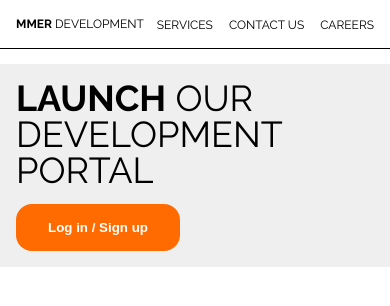
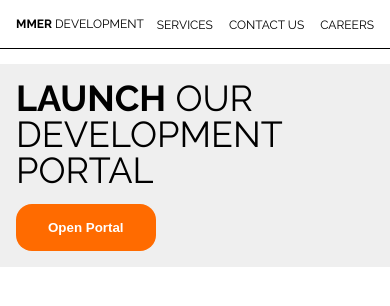
Before and after one commit to andrew60199/MMER-DEVELOPMENT-01, a React (Create React App) app in the folder client/: page / in a window 390 px wide. Shown: the top 306 px of the page. Built offline with nearby package versions, Linux system fonts and the light colour scheme; sample sign-in values are in the browser's storage.

Commit message:
added conditional statement allowing logged in users access the portal if on our website

```diff
--- a/client/src/components/UserEntryForm.js
+++ b/client/src/components/UserEntryForm.js
@@ -105,10 +105,12 @@ const UserEntryForm = () => {
     }
 
     return (
+        <>
+            {(progress !== '') &&
+                    <button className='float-right margin-1111 border-none cursor' onClick={resetStates}>Cancel logging in or signing up</button>
+                }
             <form className='bg-light-grey l-display-container padding-1010'>
-            {(progress !== '') &&
-                <button className='float-right margin-0111 border-none cursor' onClick={resetStates}>Cancel logging in or signing up</button>
-            }
+
                 <label className='block regular large-font margin-0111'>{
                         (progress === 'email' || progress === 'password') && 'ENTER YOUR'
                     }{
@@ -133,7 +135,13 @@ const UserEntryForm = () => {
                     }</label>
                 {(progress === '') &&
                     <>
-                    <button className='margin-0101 padding-1212 border-none bg-sunset-orange white bold cursor border-radius-1' onClick={() => setProgress('email')}>Log in / Sign up</button>
+                        {Auth.loggedIn() ? (
+                            <Link to='/portal'>
+                                <button className={nextButtonClasses + ' margin-0101'}>Open Portal</button>
+                            </Link>
+                        ) : (
+                            <button className={nextButtonClasses + ' margin-0101'} onClick={() => setProgress('email')}>Log in / Sign up</button>
+                        )}
                         {/* Don't need two buttons that do the same thing! As people might get confused! */}
                         {/* <button className='padding-1212 border-none bg-white bold cursor border-radius-1' onClick={() => setProgress('email')}>Log in</button> */}
                     </>
@@ -178,6 +186,7 @@ const UserEntryForm = () => {
                     <p className='margin-1101'>{showError}</p>
                 }
             </form>
+        </>
     )
 }
 
--- a/client/src/index.css
+++ b/client/src/index.css
@@ -267,6 +267,13 @@ a:visited {
 
 } */
 
+@media screen and (max-width: 565px) {
+  .margin-10000 {
+    margin-top: 12rem;
+  }
+
+}
+
 /* Tablet and laptop displays */
 @media screen and (min-width: 769px) and (max-width: 1600px) {
   .m-display-padding-1111 {
```
Lines whose indentation alone changed are shown as unchanged.
